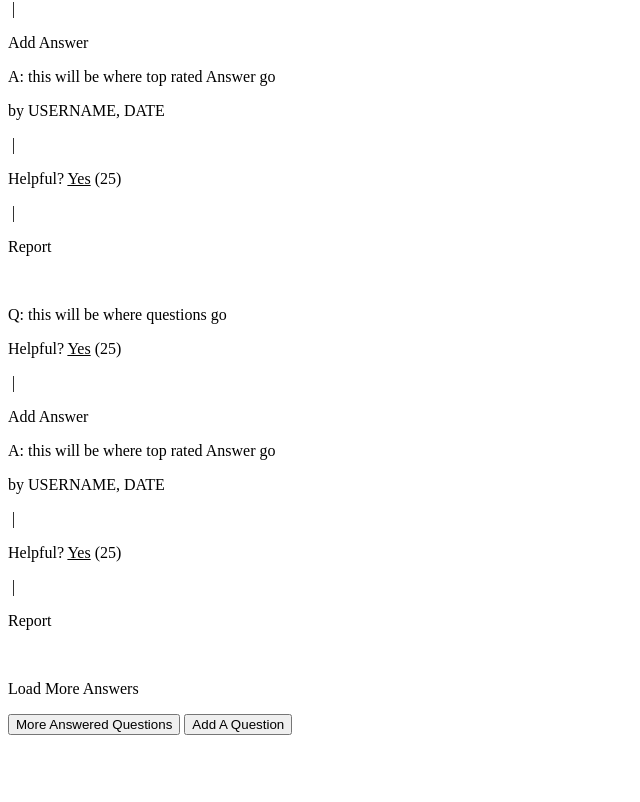
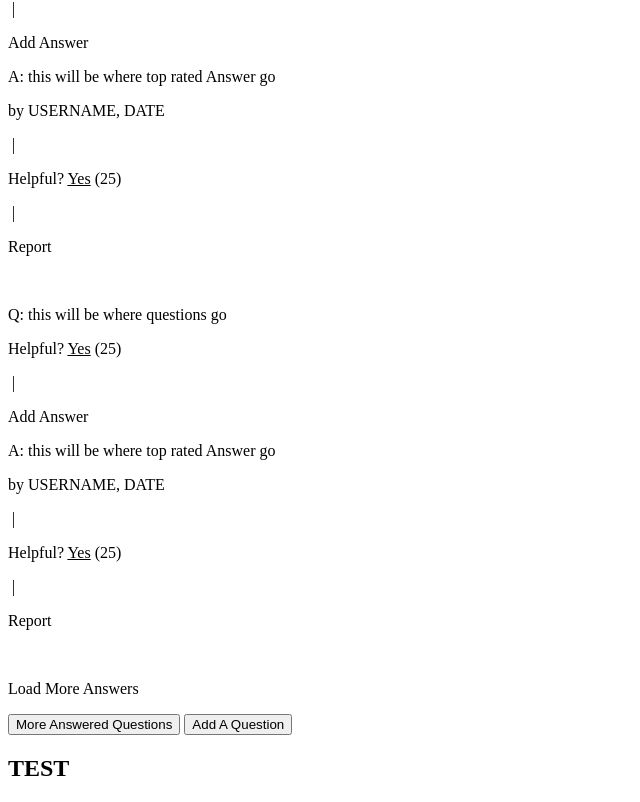
Before and after one commit to mcuellar98/SDC, a React (Create React App) app in the folder client/: page / in a window 1280 px wide. Shown: the part 1164-1966 px from the top of the page, without its empty margins (0-640 px from the left). Before the commit the page ends 1907 px from the top, so only its background shows below. Built offline with nearby package versions, Linux system fonts and the light colour scheme; the HTML template or start-up script is replaced by a standard one.

Commit message:
start from here

```diff
--- a/client/src/App.jsx
+++ b/client/src/App.jsx
@@ -2,6 +2,7 @@ import React, { useEffect } from "react";
 import QuestionsAndAnswers from "./components/componentV/Q&A.jsx"
 import axios from 'axios'
 import Header from './components/ComponentH/Header.jsx';
+import AboutSection from './components/ComponentH/AboutSection.jsx';
 
 
 const App = () => {
@@ -14,6 +15,10 @@ const App = () => {
       <QuestionsAndAnswers />
     </div>
       </div>
+
+      <div>
+        <AboutSection />
+      </div>
     </div>
 
   );
--- /dev/null
+++ b/client/src/components/ComponentH/AboutSection.jsx
@@ -0,0 +1,13 @@
+import React from 'react';
+
+const AboutSection = () => {
+
+  return (
+    <section>
+      <h1>TEST</h1>
+    </section>
+  )
+};
+
+
+export default AboutSection;
```
Also changed, not shown: 1 other file (tests, documents, lock files or other folders).
